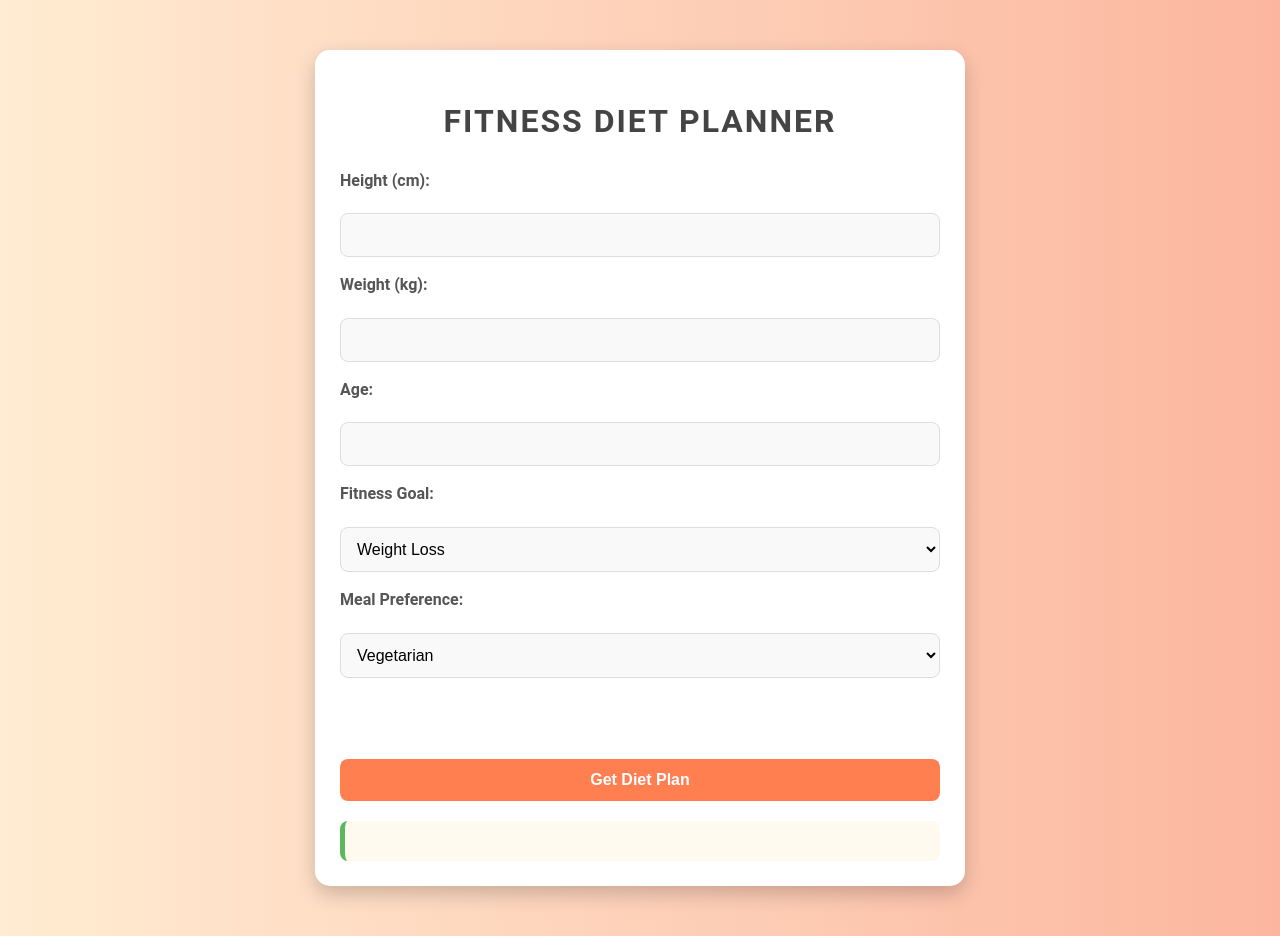
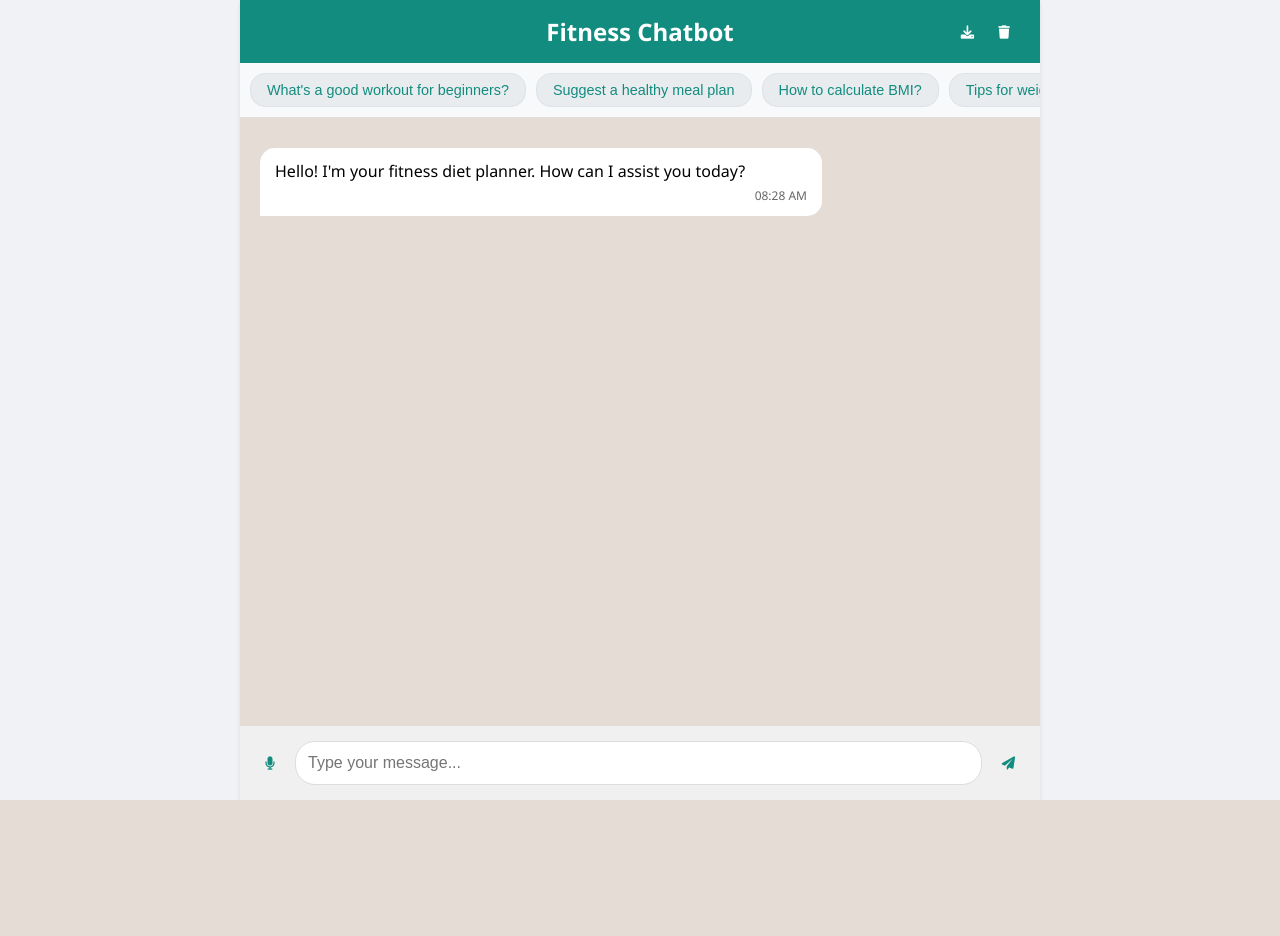
Before and after one commit to aakarsh-roy/Fitness-Chatbot, a Flask app: page / in a window 1280 px wide. After the commit the page ends 800 px from the top, so only its background shows below. Run offline with Flask 3, Linux system fonts and the light colour scheme.

Commit message:
Intial Commit

```diff
--- a/app.py
+++ b/app.py
@@ -1,79 +1,209 @@
 import os
 import google.generativeai as genai
-from flask import Flask, render_template, request, jsonify
+from flask import Flask, render_template, request, jsonify, session
 from dotenv import load_dotenv
+from datetime import datetime
+from functools import wraps
+import time
+import logging
+
+# Configure logging
+logging.basicConfig(
+    filename='chatbot.log',
+    level=logging.INFO,
+    format='%(asctime)s - %(levelname)s - %(message)s'
+)
 
 # Load environment variables from .env file
 load_dotenv()
 
 # Configure the Gemini API
-genai.configure(api_key=os.environ["GEMINI_API_KEY"])
+genai.configure(api_key=os.environ.get("GEMINI_API_KEY"))
 
 # Initialize the Flask app
 app = Flask(__name__)
+app.secret_key = os.environ.get("FLASK_SECRET_KEY", "default-secret-key")
 
-# Create the model configuration for diet plan generation
+# Create the model configuration
 generation_config = {
-    "temperature": 1,
-    "top_p": 0.95,
+    "temperature": 0.7,
+    "top_p": 0.8,
     "top_k": 40,
     "max_output_tokens": 8192,
-    "response_mime_type": "text/plain",
 }
 
+# Create safety settings
+safety_settings = [
+    {
+        "category": "HARM_CATEGORY_HARASSMENT",
+        "threshold": "BLOCK_MEDIUM_AND_ABOVE"
+    },
+    {
+        "category": "HARM_CATEGORY_HATE_SPEECH",
+        "threshold": "BLOCK_MEDIUM_AND_ABOVE"
+    },
+    {
+        "category": "HARM_CATEGORY_SEXUALLY_EXPLICIT",
+        "threshold": "BLOCK_MEDIUM_AND_ABOVE"
+    },
+    {
+        "category": "HARM_CATEGORY_DANGEROUS_CONTENT",
+        "threshold": "BLOCK_MEDIUM_AND_ABOVE"
+    },
+]
+
+# Define system prompt
+SYSTEM_PROMPT = """You are a professional fitness, diet advisor and cooking recipe chatbot. Only respond to queries related to:
+- Diet and nutrition advice
+- Workout and exercise recommendations
+- Fitness goals and planning
+- Health and wellness in the context of fitness
+- BMI and body composition
+- Meal planning and dietary requirements
+- Exercise form and technique
+- Recovery and rest
+- Sports nutrition
+
+If a user asks questions unrelated to fitness, diet, or health, politely redirect them to ask fitness/diet-related questions only.
+
+Always provide evidence-based information and include disclaimers when necessary. Avoid giving medical advice and suggest consulting healthcare professionals for medical concerns."""
+
+# Rate limiting configuration
+RATE_LIMIT = 30  # Maximum requests per minute
+rate_limit_data = {}
+
+def rate_limit(f):
+    @wraps(f)
+    def decorated_function(*args, **kwargs):
+        user_ip = request.remote_addr
+        current_time = time.time()
+
+        # Clean up old entries
+        rate_limit_data.clear()
+
+        # Check rate limit
+        if user_ip in rate_limit_data:
+            timestamps = rate_limit_data[user_ip]
+            timestamps = [ts for ts in timestamps if current_time - ts < 60]
+
+            if len(timestamps) >= RATE_LIMIT:
+                return jsonify({
+                    "error": "Rate limit exceeded. Please wait a moment before sending more messages."
+                }), 429
+
+            rate_limit_data[user_ip] = timestamps + [current_time]
+        else:
+            rate_limit_data[user_ip] = [current_time]
+
+        return f(*args, **kwargs)
+    return decorated_function
+
 # Create the generative model
-model = genai.GenerativeModel(
-    model_name="gemini-1.5-flash",
-    generation_config=generation_config,
-)
+try:
+    model = genai.GenerativeModel(
+        model_name="gemini-1.5-flash",
+        generation_config=generation_config,
+        safety_settings=safety_settings
+    )
+    # Initialize chat history with system prompt
+    chat = model.start_chat(history=[])
+    chat.send_message(SYSTEM_PROMPT)
+except Exception as e:
+    logging.error(f"Error initializing Gemini model: {str(e)}")
+    raise
 
-# Route to render the main page
+
+
 @app.route('/')
 def index():
+    if 'chat_history' not in session:
+        session['chat_history'] = []
     return render_template('index.html')
 
-# Route to handle form submission and fetch diet plan
-@app.route('/get_diet_plan', methods=['POST'])
-def get_diet_plan():
-    height = request.form['height']
-    weight = request.form['weight']
-    goal = request.form['goal']
-    age= request.form['age']
-    meal_preference= request.form['meal_preference']
+@app.route('/chat', methods=['POST'])
+@rate_limit
+def chat_response():
+    try:
+        message = request.json.get('message', '').strip()
 
-    # Start a new chat session with an empty history
-    chat_session = model.start_chat(history=[])
+        if not message:
+            return jsonify({"error": "Message cannot be empty"}), 400
 
-    # Construct the message to send to the model
-    prompt = f'''
-    DO NOT INCLUDE ANY BOLD WORDS IN YOUR RESPONSE
+        # Initialize chat history if not exists
+        if 'chat_history' not in session:
+            session['chat_history'] = []
 
-    Please suggest a diet plan for a person living in India with the following details:
-    - Height: {height} cm
-    - Weight: {weight} kg
-    - Age: {age}
-    - Fitness Goal: {goal}
-    - Meal Preference: {meal_preference}
+        # Add user message to history
+        session['chat_history'].append({
+            'message': message,
+            'timestamp': datetime.now().isoformat(),
+            'is_user': True
+        })
 
-    Provide the plan in the following format:
-    - Breakfast: Details
-    - Mid Morning Snack: Details
-    - Lunch: Details
-    - Evening Snack: Details
-    - Dinner: Details
-    '''
+        # Send the message to the chat session and get the response
+        response = chat.send_message(message)
 
-    # Send the message to the chat session and get the response
-    response = chat_session.send_message(prompt)
+        # Remove Markdown formatting
+        response_text = response.text
+        response_text = response_text.replace('*', '')  # Remove asterisks
+        response_text = response_text.replace('**', '')  # Remove double asterisks
+        response_text = response_text.replace('_', '')   # Remove underscores
+        response_text = response_text.replace('__', '')  # Remove double underscores
+        response_text = response_text.replace('\n', '<br>')  # Convert newlines to HTML breaks
 
-    # Format the description for line breaks
-    description = response.text
-    description_with_line_breaks = '<br>- '.join(description.split('-'))
+        # Add bot response to history
+        session['chat_history'].append({
+            'message': response_text,
+            'timestamp': datetime.now().isoformat(),
+            'is_user': False
+        })
 
+        session.modified = True
 
-    # Return the diet plan as a JSON response
-    return jsonify({"diet_plan": description_with_line_breaks})
+        # Log the interaction
+        logging.info(f"User message: {message}")
+        logging.info(f"Bot response: {response_text}")
 
-# Run the app
+        return jsonify({"response": response_text})
+
+    except Exception as e:
+        logging.error(f"Error in chat_response: {str(e)}")
+        return jsonify({
+            "error": "An error occurred while processing your request. Please try again."
+        }), 500
+
+@app.route('/clear-session', methods=['POST'])
+def clear_session():
+    try:
+        session.clear()
+        # Reinitialize chat with system prompt
+        global chat
+        chat = model.start_chat(history=[])
+        chat.send_message(SYSTEM_PROMPT)
+        return jsonify({"status": "success"})
+    except Exception as e:
+        logging.error(f"Error clearing session: {str(e)}")
+        return jsonify({"error": "Failed to clear chat history"}), 500
+
+@app.route('/export-history', methods=['GET'])
+def export_history():
+    try:
+        if 'chat_history' not in session:
+            return jsonify({"error": "No chat history found"}), 404
+
+        chat_history = session['chat_history']
+        return jsonify({"history": chat_history})
+    except Exception as e:
+        logging.error(f"Error exporting history: {str(e)}")
+        return jsonify({"error": "Failed to export chat history"}), 500
+
+@app.errorhandler(404)
+def not_found_error(error):
+    return jsonify({"error": "Not found"}), 404
+
+@app.errorhandler(500)
+def internal_error(error):
+    return jsonify({"error": "Internal server error"}), 500
+
 if __name__ == '__main__':
-    app.run(debug=True)
+    app.run()
--- /dev/null
+++ b/gunicorn.conf.py
@@ -0,0 +1,3 @@
+workers = 4
+bind = "0.0.0.0:10000"
+timeout = 120
--- /dev/null
+++ b/static/chat.js
@@ -0,0 +1,126 @@
+const chatMessages = document.getElementById('chat-messages');
+const chatForm = document.getElementById('chat-form');
+const typingIndicator = document.getElementById('typing-indicator');
+
+// Voice recognition setup
+const recognition = new (window.SpeechRecognition || window.webkitSpeechRecognition)();
+recognition.lang = 'en-US';
+recognition.continuous = false;
+recognition.interimResults = false;
+
+function formatTimestamp() {
+    const now = new Date();
+    return now.toLocaleTimeString([], { hour: '2-digit', minute: '2-digit' });
+}
+
+function addMessage(message, isUser = false) {
+    const messageDiv = document.createElement('div');
+    messageDiv.className = isUser ? 'message user-message' : 'message bot-message';
+
+    const timestamp = document.createElement('div');
+    timestamp.className = 'timestamp';
+    timestamp.textContent = formatTimestamp();
+
+    const content = document.createElement('div');
+    content.className = 'message-content';
+    content.innerHTML = message;
+
+    messageDiv.appendChild(content);
+    messageDiv.appendChild(timestamp);
+    chatMessages.appendChild(messageDiv);
+    chatMessages.scrollTop = chatMessages.scrollHeight;
+}
+
+// Voice input handling
+document.getElementById('voice-input').addEventListener('click', function() {
+    recognition.start();
+    this.classList.add('recording');
+});
+
+recognition.onresult = function(event) {
+    const voiceInput = event.results[0][0].transcript;
+    document.getElementById('user-message').value = voiceInput;
+    document.getElementById('voice-input').classList.remove('recording');
+};
+
+recognition.onend = function() {
+    document.getElementById('voice-input').classList.remove('recording');
+};
+
+// Export chat
+document.getElementById('export-chat').addEventListener('click', function() {
+    const messages = Array.from(chatMessages.children).map(msg => {
+        const content = msg.querySelector('.message-content').innerText;
+        const timestamp = msg.querySelector('.timestamp').innerText;
+        const isUser = msg.classList.contains('user-message');
+        return `[${timestamp}] ${isUser ? 'You' : 'Bot'}: ${content}`;
+    }).join('\n');
+
+    const blob = new Blob([messages], { type: 'text/plain' });
+    const url = URL.createObjectURL(blob);
+    const a = document.createElement('a');
+    a.href = url;
+    a.download = 'fitness-chat-history.txt';
+    a.click();
+});
+
+// Clear chat
+document.getElementById('clear-chat').addEventListener('click', function() {
+    if (confirm('Are you sure you want to clear the chat history?')) {
+        chatMessages.innerHTML = '';
+        fetch('/clear-session', { method: 'POST' });
+    }
+});
+
+// Preset questions
+document.querySelectorAll('.preset-question').forEach(button => {
+    button.addEventListener('click', function() {
+        document.getElementById('user-message').value = this.textContent;
+        chatForm.dispatchEvent(new Event('submit'));
+    });
+});
+
+// Initialize chat with welcome message
+document.addEventListener('DOMContentLoaded', function() {
+    addMessage("Hello! I'm your fitness diet planner. How can I assist you today?");
+});
+
+// Handle form submission
+chatForm.addEventListener('submit', async function(e) {
+    e.preventDefault();
+
+    const userInput = document.getElementById('user-message');
+    const message = userInput.value;
+
+    if (!message.trim()) return;
+
+    // Add user message to chat
+    addMessage(message, true);
+    userInput.value = '';
+
+    // Show typing indicator
+    typingIndicator.classList.remove('hidden');
+
+    try {
+        // Send message to backend
+        const response = await fetch('/chat', {
+            method: 'POST',
+            headers: {
+                'Content-Type': 'application/json'
+            },
+            body: JSON.stringify({ message: message })
+        });
+
+        const data = await response.json();
+
+        // Hide typing indicator
+        typingIndicator.classList.add('hidden');
+
+        // Add bot response to chat
+        addMessage(data.response);
+    } catch (error) {
+        console.error('Error:', error);
+        typingIndicator.classList.add('hidden');
+        addMessage('Sorry, something went wrong. Please try again.');
+    }
+});
--- a/static/style.css
+++ b/static/style.css
@@ -1,98 +1,229 @@
-/* static/style.css */
 body {
-    font-family: 'Roboto', Arial, sans-serif;
+    font-family: 'Segoe UI', Tahoma, Geneva, Verdana, sans-serif;
     margin: 0;
     padding: 0;
-    background: linear-gradient(to right, #ffecd2, #fcb69f);
-    color: #444;
-    line-height: 1.6;
+    background: #f0f2f5;
+    height: 100vh;
 }
 
-.container {
-    max-width: 600px;
-    margin: 50px auto;
-    padding: 25px;
-    background-color: #ffffff;
-    border-radius: 15px;
-    box-shadow: 0 8px 20px rgba(0, 0, 0, 0.2);
+.chat-container {
+    max-width: 800px;
+    margin: 0 auto;
+    height: 100vh;
+    display: flex;
+    flex-direction: column;
+    background: white;
+    box-shadow: 0 2px 4px rgba(0, 0, 0, 0.1);
 }
 
-h1 {
-    text-align: center;
-    color: #444;
-    font-size: 2rem;
-    margin-bottom: 20px;
-    text-transform: uppercase;
-    letter-spacing: 2px;
+.chat-header {
+    background: #128C7E;
+    color: white;
+    padding: 15px 20px;
+    position: relative;
 }
 
-form {
-    display: flex;
-    flex-direction: column;
-    gap: 15px;
+.chat-header h1 {
+    margin: 0;
+    font-size: 1.5rem;
+    text-align: center;
 }
 
-label {
+.header-buttons {
+    position: absolute;
+    right: 20px;
+    top: 50%;
+    transform: translateY(-50%);
+}
+
+.header-buttons button {
+    background: none;
+    border: none;
+    color: white;
+    padding: 5px 10px;
+    cursor: pointer;
+    transition: opacity 0.2s;
+}
+
+.header-buttons button:hover {
+    opacity: 0.8;
+}
+
+.quick-questions {
+    padding: 10px;
+    background: #f8f9fa;
+    display: flex;
+    gap: 10px;
+    overflow-x: auto;
+    border-bottom: 1px solid #ddd;
+}
+
+.preset-question {
+    white-space: nowrap;
+    padding: 8px 16px;
+    background: #e9ecef;
+    border: 1px solid #dee2e6;
+    border-radius: 15px;
+    cursor: pointer;
+    font-size: 0.9rem;
+    transition: background-color 0.2s;
+}
+
+.preset-question:hover {
+    background: #dee2e6;
+}
+
+.chat-messages {
+    flex: 1;
+    overflow-y: auto;
+    padding: 20px;
+    background: #E5DDD5;
+}
+
+.message {
+    max-width: 70%;
+    margin: 10px 0;
+    padding: 12px 15px;
+    border-radius: 10px;
+    position: relative;
+    word-wrap: break-word;
+}
+
+.user-message {
+    background: #DCF8C6;
+    margin-left: auto;
+    border-radius: 15px 15px 0 15px;
+}
+
+.bot-message {
+    background: white;
+    margin-right: auto;
+    border-radius: 15px 15px 15px 0;
+}
+
+.timestamp {
+    font-size: 0.75rem;
+    color: #666;
+    margin-top: 5px;
+    text-align: right;
+}
+
+.typing-indicator {
+    padding: 10px 20px;
+    display: flex;
+    gap: 5px;
+    align-items: center;
+}
+
+.typing-indicator.hidden {
+    display: none;
+}
+
+.typing-dot {
+    width: 8px;
+    height: 8px;
+    background: #90a4ae;
+    border-radius: 50%;
+    animation: typing 1s infinite ease-in-out;
+}
+
+.typing-dot:nth-child(2) { animation-delay: 0.2s; }
+.typing-dot:nth-child(3) { animation-delay: 0.4s; }
+
+@keyframes typing {
+    0%, 100% { transform: translateY(0); }
+    50% { transform: translateY(-5px); }
+}
+
+.chat-input {
+    padding: 15px;
+    background: #f0f0f0;
+    border-top: 1px solid #ddd;
+}
+
+#chat-form {
+    display: flex;
+    gap: 10px;
+    align-items: center;
+}
+
+#user-message {
+    flex: 1;
+    padding: 12px;
+    border: 1px solid #ddd;
+    border-radius: 20px;
     font-size: 1rem;
-    font-weight: bold;
-    color: #555;
+    outline: none;
+}
+
+#user-message:focus {
+    border-color: #128C7E;
+}
+
+button {
+    background: none;
+    border: none;
+    color: #128C7E;
+    padding: 10px;
+    cursor: pointer;
+    transition: color 0.2s;
+}
+
+button:hover {
+    color: #075E54;
+}
+
+#voice-input.recording {
+    color: #dc3545;
+    animation: pulse 1s infinite;
+}
+
+@keyframes pulse {
+    0% { transform: scale(1); }
+    50% { transform: scale(1.2); }
+    100% { transform: scale(1); }
+}
+
+.message-content {
     margin-bottom: 5px;
 }
 
-input, select {
-    padding: 12px;
-    border: 1px solid #ddd;
-    border-radius: 8px;
-    font-size: 1rem;
-    background-color: #f9f9f9;
-    transition: border-color 0.3s ease, background-color 0.3s ease;
+/* Scrollbar Styling */
+::-webkit-scrollbar {
+    width: 6px;
+    height: 6px;
 }
 
-input:focus, select:focus {
-    border-color: #5cb85c;
-    background-color: #ffffff;
-    outline: none;
+::-webkit-scrollbar-track {
+    background: #f1f1f1;
 }
 
-button {
-    padding: 12px;
-    background-color: #ff7f50;
-    color: white;
-    font-size: 1rem;
-    font-weight: bold;
-    border: none;
-    border-radius: 8px;
-    cursor: pointer;
-    transition: background-color 0.3s ease, transform 0.2s ease;
+::-webkit-scrollbar-thumb {
+    background: #888;
+    border-radius: 3px;
 }
 
-button:hover {
-    background-color: #ff6347;
-    transform: scale(1.05);
+::-webkit-scrollbar-thumb:hover {
+    background: #555;
 }
 
-#diet-plan-result {
-    margin-top: 20px;
-    padding: 20px;
-    background-color: #fffaf0;
-    border-left: 5px solid #5cb85c;
-    border-radius: 8px;
-    font-size: 1rem;
+/* Mobile Responsiveness */
+@media (max-width: 768px) {
+    .chat-container {
+        height: 100vh;
+        max-width: 100%;
     }
 
-ul {
-    list-style-type: none;
-    padding: 0;
+    .message {
+        max-width: 85%;
     }
 
-ul li {
-    margin-bottom: 8px;
-    font-size: 1rem;
-    color: #333;
+    .quick-questions {
+        padding: 8px;
     }
 
-ul li::before {
-    content: '✔️';
-    margin-right: 10px;
-    color: #5cb85c;
+    .preset-question {
+        padding: 6px 12px;
+        font-size: 0.8rem;
     }
+}
--- a/templates/index.html
+++ b/templates/index.html
@@ -1,4 +1,4 @@
-<!-- templates/index.html -->
+
 <!DOCTYPE html>
 <html lang="en">
 <head>
@@ -6,78 +6,48 @@
     <meta name="viewport" content="width=device-width, initial-scale=1.0">
     <title>Fitness Diet Chatbot</title>
     <link rel="stylesheet" href="{{ url_for('static', filename='style.css') }}">
+    <link rel="stylesheet" href="https://cdnjs.cloudflare.com/ajax/libs/font-awesome/6.0.0/css/all.min.css">
 </head>
 <body>
-    <div class="container">
-        <h1>Fitness Diet Planner</h1>
-        <form id="fitness-form">
-            <label for="height">Height (cm):</label>
-            <input type="number" id="height" required>
+    <div class="chat-container">
+        <div class="chat-header">
+            <h1>Fitness Chatbot</h1>
+            <div class="header-buttons">
+                <button id="export-chat" title="Export Chat"><i class="fas fa-download"></i></button>
+                <button id="clear-chat" title="Clear Chat"><i class="fas fa-trash"></i></button>
+            </div>
+        </div>
 
-            <label for="weight">Weight (kg):</label>
-            <input type="number" id="weight" required>
+        <div class="quick-questions">
+            <button class="preset-question">What's a good workout for beginners?</button>
+            <button class="preset-question">Suggest a healthy meal plan</button>
+            <button class="preset-question">How to calculate BMI?</button>
+            <button class="preset-question">Tips for weight loss</button>
+        </div>
 
-            <label for="age">Age:</label>
-            <input type="number" id="age" name="age" required>
+        <div class="chat-messages" id="chat-messages">
+            <!-- Messages will appear here -->
+        </div>
 
-            <label for="goal">Fitness Goal:</label>
-            <select id="goal" required>
-                <option value="weight_loss">Weight Loss</option>
-                <option value="muscle_gain">Muscle Gain</option>
-                <option value="maintenance">Maintenance</option>
-            </select>
+        <div id="typing-indicator" class="typing-indicator hidden">
+            <div class="typing-dot"></div>
+            <div class="typing-dot"></div>
+            <div class="typing-dot"></div>
+        </div>
 
-            <label for="meal_preference">Meal Preference:</label>
-            <select id="meal_preference" name="meal_preference" required>
-            <option value="Veg">Vegetarian</option>
-            <option value="Non-Veg">Non-Vegetarian</option>
-            </select><br><br>
-
-            <button type="submit">Get Diet Plan</button>
-        </form>
-
-        <div id="diet-plan-result">
-            <!-- The diet plan will be shown here -->
+        <div class="chat-input">
+            <form id="chat-form">
+                <button type="button" id="voice-input" title="Voice Input">
+                    <i class="fas fa-microphone"></i>
+                </button>
+                <input type="text" id="user-message" placeholder="Type your message..." required>
+                <button type="submit" title="Send Message">
+                    <i class="fas fa-paper-plane"></i>
+                </button>
+            </form>
         </div>
     </div>
 
-    <script>
-        document.getElementById('fitness-form').addEventListener('submit', function(e) {
-            e.preventDefault();
-
-            // Collect input values
-            let height = document.getElementById('height').value;
-            let weight = document.getElementById('weight').value;
-            let goal = document.getElementById('goal').value;
-            let age = document.getElementById('age').value
-            let meal_preference = document.getElementById('meal_preference').value
-
-            // Send data to the backend
-            fetch('/get_diet_plan', {
-                method: 'POST',
-                body: new URLSearchParams({
-                    'height': height,
-                    'weight': weight,
-                    'age' : age,
-                    'goal': goal,
-                    'meal_preference': meal_preference
-
-                }),
-                headers: {
-                    'Content-Type': 'application/x-www-form-urlencoded'
-                }
-            })
-            .then(response => response.json())
-            .then(data => {
-                if (data.diet_plan) {
-                    let resultHtml = `<h3>Your Personalized Diet Plan:</h3><p>${data.diet_plan}</p>`;
-                    document.getElementById('diet-plan-result').innerHTML = resultHtml;
-                } else {
-                    document.getElementById('diet-plan-result').innerText = "Error: " + data.error;
-                }
-            })
-            .catch(error => console.error('Error:', error));
-        });
-    </script>
+    <script src="{{ url_for('static', filename='chat.js') }}"></script>
 </body>
 </html>
--- /dev/null
+++ b/wsgi.py
@@ -0,0 +1,4 @@
+from app import app
+
+if __name__ == "__main__":
+    app.run()
```
Also changed, not shown: render.yaml (added, +13 -0 lines), requirements.txt (added, +7 -0 lines), 1 other file. Lines whose indentation alone changed are shown as unchanged.
